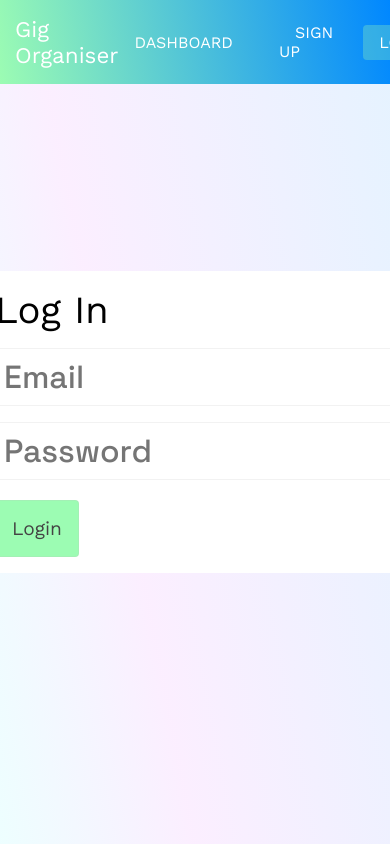
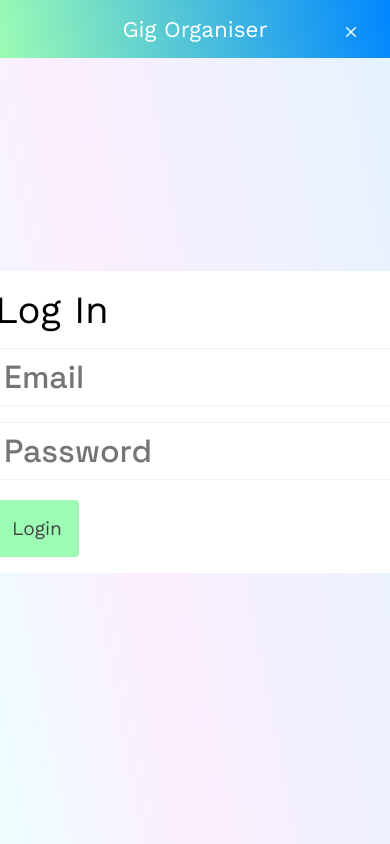
Before and after one commit to mike1234-pixel/gig-organiser-client, a React (Create React App) app: page /login in a window 390 px wide. Shown: the top 844 px of the page. Built offline with nearby package versions, Linux system fonts and the light colour scheme.

Commit message:
make nav responsive

```diff
--- a/src/components/features/Nav/Nav.module.css
+++ b/src/components/features/Nav/Nav.module.css
@@ -7,10 +7,21 @@
     top: 0;
 }
 
+.collapsed {
+    display: none;
+}
+
 .content {
     display: flex;
     justify-content: space-between;
     align-items: center;
+    position: relative;
+}
+
+@media (max-width: 768px) {
+    .content {
+        flex-direction: column;
+    }
 }
 
 .title {
@@ -47,3 +58,35 @@
     background-color: rgba(156, 252, 179, 0.3);
     transition: background-color 0.3s ease;
 }
+
+@media (max-width: 768px) {
+    .collapsed {
+        display: flex !important;
+        flex-direction: column;
+        gap: 15px;
+        margin-top: 16px;
+    }
+     .list {
+        display: none;
+     }
+}
+
+.toggleButton {
+    padding: 8px 16px;
+    border-radius: 4px;
+    color: var(--white);
+    background-color: transparent;
+    border: none;
+    font-size: 1rem;
+    text-transform: uppercase;
+    cursor: pointer;
+    font-family: 'Work Sans', sans-serif;
+    position: absolute;
+    right: 0;
+}
+
+@media (min-width: 768px) {
+    .toggleButton {
+        display: none;
+    }
+}
--- a/src/components/features/Nav/Nav.tsx
+++ b/src/components/features/Nav/Nav.tsx
@@ -1,13 +1,15 @@
 import classNames from "classnames";
-import { NavLink, useLocation } from "react-router-dom";
+import { useState } from "react";
 import { useLoginState } from "../../../context/LoginStateProvider";
 import { Container } from "../../common/Container";
+import { CgMenuRight, CgClose } from "react-icons/cg";
 import styles from "./Nav.module.css";
+import { NavLinkItem } from "./NavLink";
 
 export const Nav = () => {
-  const location = useLocation();
+  const { isLoggedIn, user, setIsLoggedIn, setUser } = useLoginState();
 
-  const { isLoggedIn, user, setIsLoggedIn, setUser } = useLoginState();
+  const [navToggled, setNavToggled] = useState<boolean>(false);
 
   const handleClick = () => {
     setUser(null);
@@ -19,58 +21,23 @@ export const Nav = () => {
       <Container>
         <div className={styles.content}>
           <h1 className={styles.title}>Gig Organiser</h1>
-          <ul className={styles.list}>
-            <li>
-              <NavLink
-                to="/"
-                className={classNames(
-                  styles.navLink,
-                  location.pathname === "/" && styles.active
-                )}
-              >
-                Dashboard
-              </NavLink>
-            </li>
+          <ul
+            className={classNames(styles.list, navToggled && styles.collapsed)}
+          >
+            <NavLinkItem path="/" name="Dashboard" />
             {!isLoggedIn && (
               <>
-                <li>
-                  <NavLink
-                    to="/signup"
-                    className={classNames(
-                      styles.navLink,
-                      location.pathname === "/signup" && styles.active
-                    )}
-                  >
-                    Sign Up
-                  </NavLink>
-                </li>
-
-                <li>
-                  <NavLink
-                    to="/login"
-                    className={classNames(
-                      styles.navLink,
-                      location.pathname === "/login" && styles.active
-                    )}
-                  >
-                    Login
-                  </NavLink>
-                </li>
+                <NavLinkItem path="/signup" name="Sign Up" />
+                <NavLinkItem path="/login" name="Login" />
               </>
             )}
             {user && (
               <>
-                <li>
-                  <NavLink
-                    to={`user/${user.ID}`}
-                    className={classNames(
-                      styles.navLink,
-                      location.pathname.includes("user") && styles.active
-                    )}
-                  >
-                    {user.name}
-                  </NavLink>
-                </li>
+                <NavLinkItem
+                  path="/user"
+                  name={user.name}
+                  dynamicRouteId={user.id}
+                />
                 <li>
                   <button
                     onClick={handleClick}
@@ -82,6 +49,12 @@ export const Nav = () => {
               </>
             )}
           </ul>
+          <button
+            className={styles.toggleButton}
+            onClick={() => setNavToggled(!navToggled)}
+          >
+            {navToggled ? <CgMenuRight /> : <CgClose />}
+          </button>
         </div>
       </Container>
     </nav>
--- /dev/null
+++ b/src/components/features/Nav/NavLink.tsx
@@ -0,0 +1,32 @@
+import classNames from "classnames";
+import { NavLink, useLocation } from "react-router-dom";
+import styles from "./Nav.module.css";
+
+interface NavLinkItemProps {
+  path: string;
+  name: string;
+  dynamicRouteId?: number | null;
+}
+
+export const NavLinkItem = ({
+  path,
+  name,
+  dynamicRouteId = null,
+}: NavLinkItemProps) => {
+  const location = useLocation();
+
+  const activeMatch = dynamicRouteId
+    ? location.pathname.includes(path)
+    : location.pathname === path;
+
+  return (
+    <li>
+      <NavLink
+        to={dynamicRouteId ? `${path}/${dynamicRouteId}` : path}
+        className={classNames(styles.navLink, activeMatch && styles.active)}
+      >
+        {name}
+      </NavLink>
+    </li>
+  );
+};
--- a/src/types/User_Object.ts
+++ b/src/types/User_Object.ts
@@ -1,7 +1,7 @@
 export interface UserI {
   CreatedAt: string;
   DeletedAt: string;
-  ID: number;
+  id: number;
   UpdatedAt: string;
   name: string;
   email: string;
```
